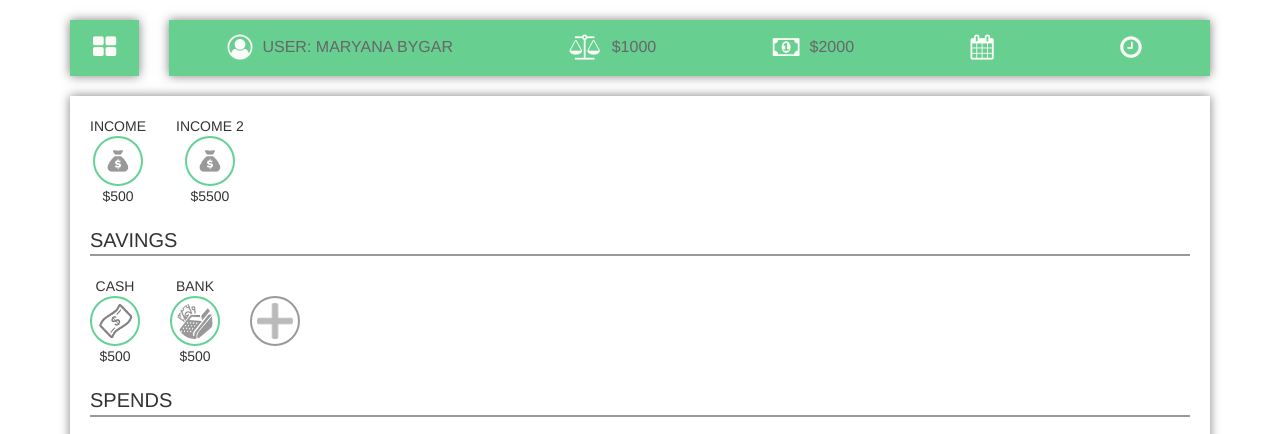
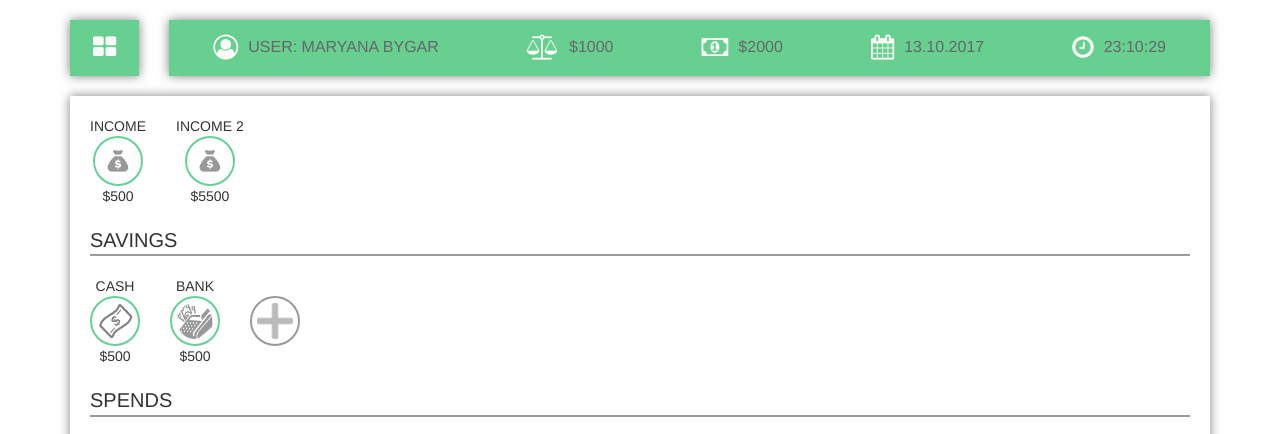
Before and after one commit to NazikKoval/LogosProject, a website: page static/index.html in a window 1280 px wide. Shown: the top 434 px of the page. Drawn offline with nearby package versions, Linux system fonts and the light colour scheme.

Commit message:
Add - date and time

```diff
--- a/static/history.html
+++ b/static/history.html
@@ -104,6 +104,8 @@
 <script src="libs/bootstrap/js/bootstrap.min.js" type="text/javascript"></script>
 <script src="libs/angular.min.js" type="text/javascript"></script>
 
+<script src="js/date.js" type="text/javascript"></script>
+
 <script src="js/app.js" type="text/javascript"></script>
 <script src="js/controllers/CategoryController.js" type="text/javascript"></script>
 <script src="js/controllers/MenuController.js" type="text/javascript"></script>
--- a/static/index.html
+++ b/static/index.html
@@ -90,6 +90,8 @@
 <script src="libs/bootstrap/js/bootstrap.min.js" type="text/javascript"></script>
 <script src="libs/angular.min.js" type="text/javascript"></script>
 
+<script src="js/date.js" type="text/javascript"></script>
+
 <script src="js/app.js" type="text/javascript"></script>
 <script src="js/controllers/CategoryController.js" type="text/javascript"></script>
 <script src="js/controllers/MenuController.js" type="text/javascript"></script>
--- /dev/null
+++ b/static/js/date.js
@@ -0,0 +1,28 @@
+function digitalDate() {
+    var date = new Date();
+    var day = date.getDate();
+    var month = date.getMonth();
+    var year = date.getFullYear();
+    if (day < 10) day = "0" + day;
+    if (month < 10) month = "0" + month;
+    document.getElementById("digitalDate").innerHTML = day + "." + month + "." + year;
+    setTimeout("digitalDate()", 1000);
+};
+
+digitalDate();
+
+
+
+function digitalWatch() {
+    var date = new Date();
+    var hours = date.getHours();
+    var minutes = date.getMinutes();
+    var seconds = date.getSeconds();
+    if (hours < 10) hours = "0" + hours;
+    if (minutes < 10) minutes = "0" + minutes;
+    if (seconds < 10) seconds = "0" + seconds;
+    document.getElementById("digitalWatch").innerHTML = hours + ":" + minutes + ":" + seconds;
+    setTimeout("digitalWatch()", 1000);
+};
+
+digitalWatch();
```
